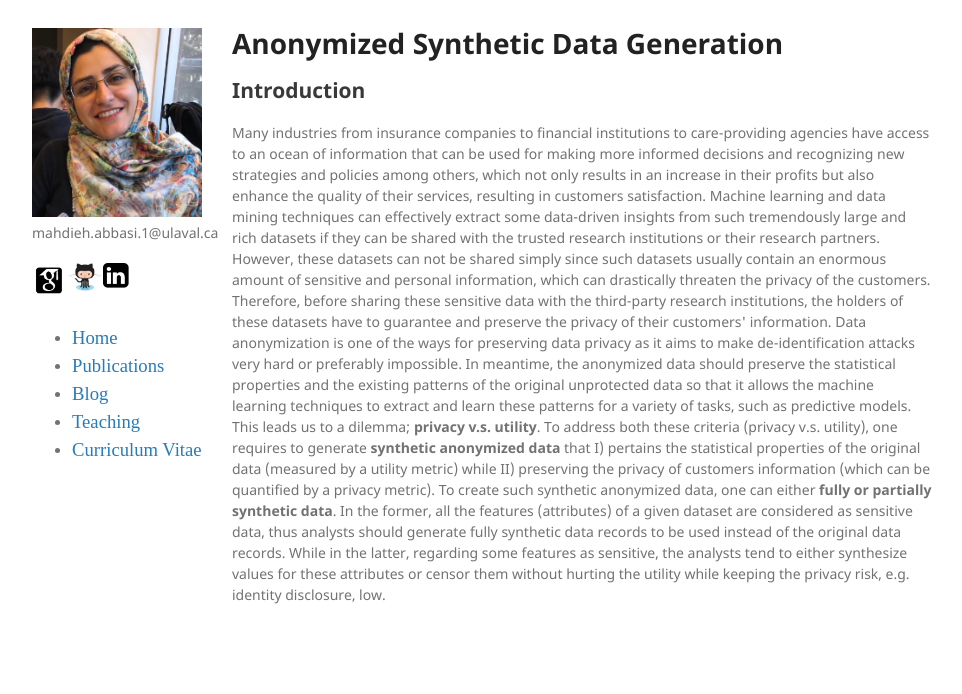
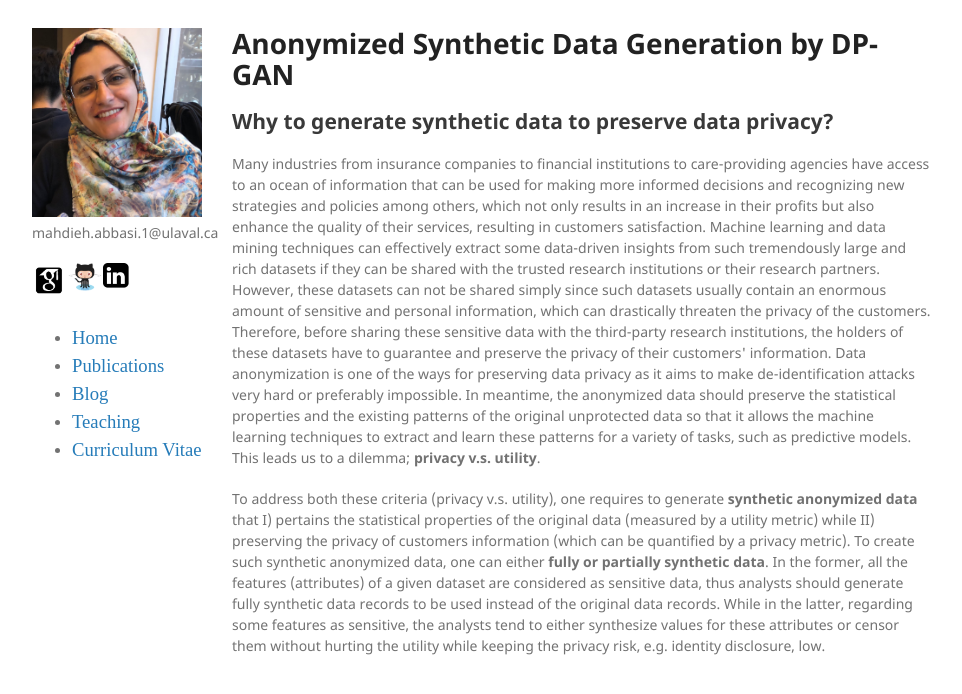
Before and after one commit to mahdaneh/mahdaneh.github.io, a Jekyll site: the page built from Blogs/Data_anonymization_privacy.html, in a window 1280 px wide. Shown: the top 694 px of the page, without its empty margins (158-1120 px from the left). Built offline with Jekyll 4.4.1, drawn with Linux system fonts in a browser that asks for light colours.

Commit message:
update blog on dataprivacy

```diff
--- a/Blogs/Data_anonymization_privacy.html
+++ b/Blogs/Data_anonymization_privacy.html
@@ -5,18 +5,17 @@ layout: default
 
 
     <section>
-      <h1>Anonymized Synthetic Data Generation</h1>
-  <h2> Introduction</h2>
+      <h1>Anonymized Synthetic Data Generation by DP-GAN</h1>
+
+  <h2> Why to generate synthetic data to preserve data privacy?</h2>
 
 <p>
-
-
-
-
  Many industries from insurance companies to financial institutions to care-providing agencies have access to an ocean of information that can be used for making more informed decisions and recognizing new strategies and policies among others, which not only results in an increase in their profits but also enhance the quality of their services, resulting in customers satisfaction. Machine learning and data mining techniques can effectively extract some data-driven insights from such tremendously large and rich datasets if they can be shared with the trusted research institutions or their research partners.
 However, these datasets can not be shared simply since such datasets usually contain an enormous amount of sensitive and personal information, which can drastically threaten the privacy of the customers.
 Therefore, before sharing these sensitive data with the third-party research institutions, the holders of these datasets have to guarantee and preserve the privacy of their customers' information. Data anonymization is one of the ways for preserving data privacy as it aims to make de-identification attacks very hard or preferably impossible. In meantime, the anonymized data should preserve the statistical properties and the existing patterns of the original unprotected data so that it allows the machine learning techniques to extract and learn these patterns for a variety of tasks, such as predictive models. This leads us to a dilemma; <b>privacy v.s. utility</b>.
+</p>
 
+<p>
 
 To address both these criteria (privacy v.s. utility), one requires to generate <b>synthetic anonymized data</b> that I) pertains the statistical properties of the original data (measured by a utility metric) while II) preserving the privacy of customers information (which can be quantified by a privacy metric).
 To create such synthetic anonymized data, one can either <b>fully or partially synthetic data</b>. In the former,
@@ -24,7 +23,7 @@ all the features (attributes) of a given dataset are considered as sensitive dat
 synthetic data records to be used instead of the original data records.
 While in the latter, regarding some features as sensitive, the analysts tend to either synthesize values for these attributes
 or censor them without hurting the utility while keeping the privacy risk, e.g. identity disclosure, low.
-</p>
+
 </p>
 
 
```
